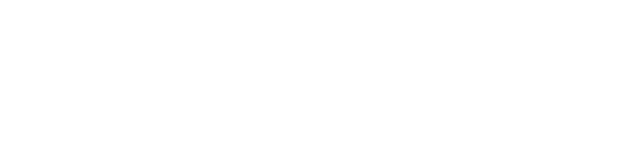
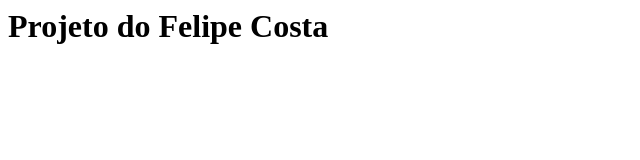
Before and after one commit to fe3001/curso-git, a plain HTML site: page index.html in a window 1280 px wide. Shown: the whole page, without its empty margins (0-640 px from the left). Drawn offline with Linux system fonts and the light colour scheme.

Commit message:
Titulo da pagina

```diff
--- a/index.html
+++ b/index.html
@@ -3,6 +3,6 @@
 
 	</head>
 	<body>
-
+		<h1>Projeto do Felipe Costa</h1>
 	</body>
 </html>
```
